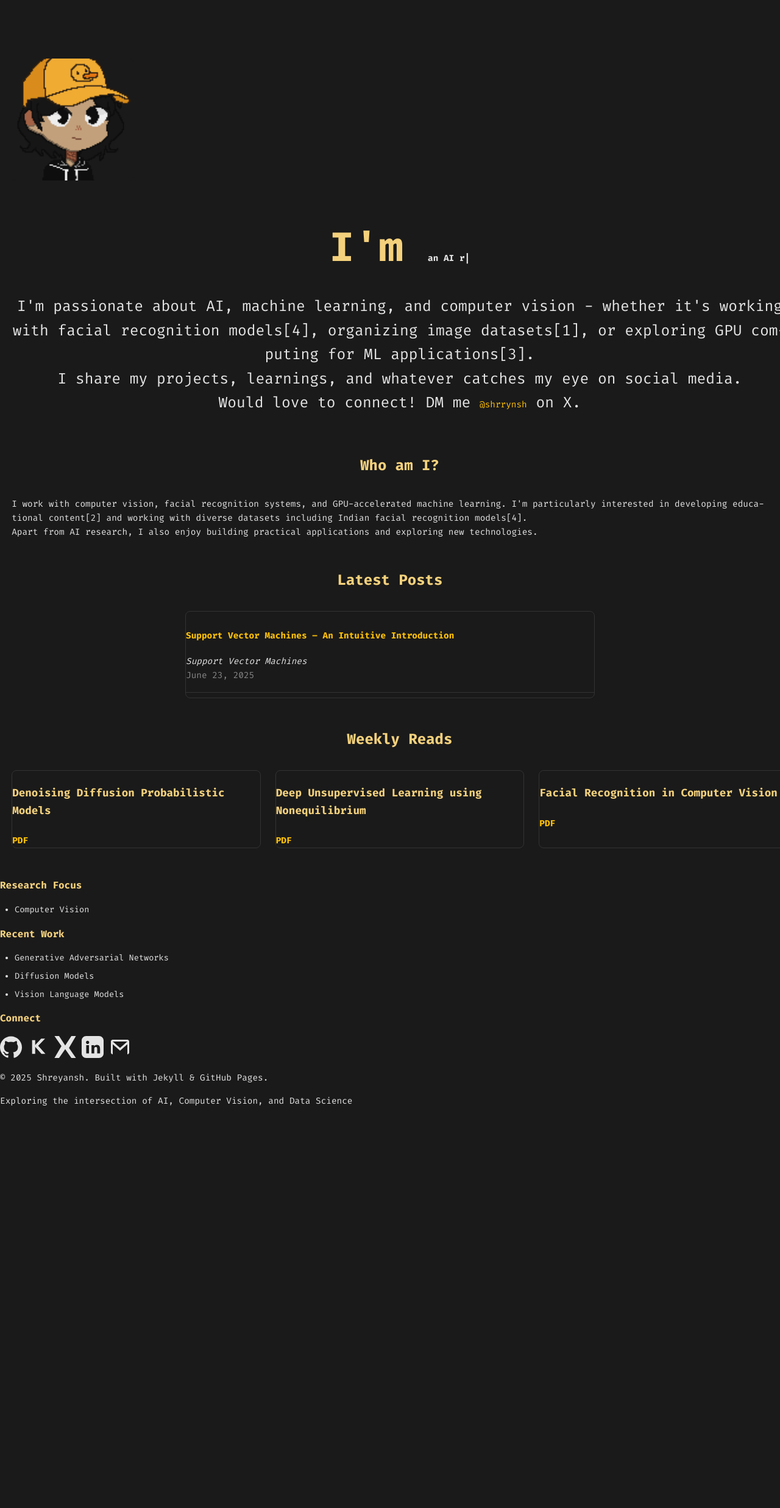
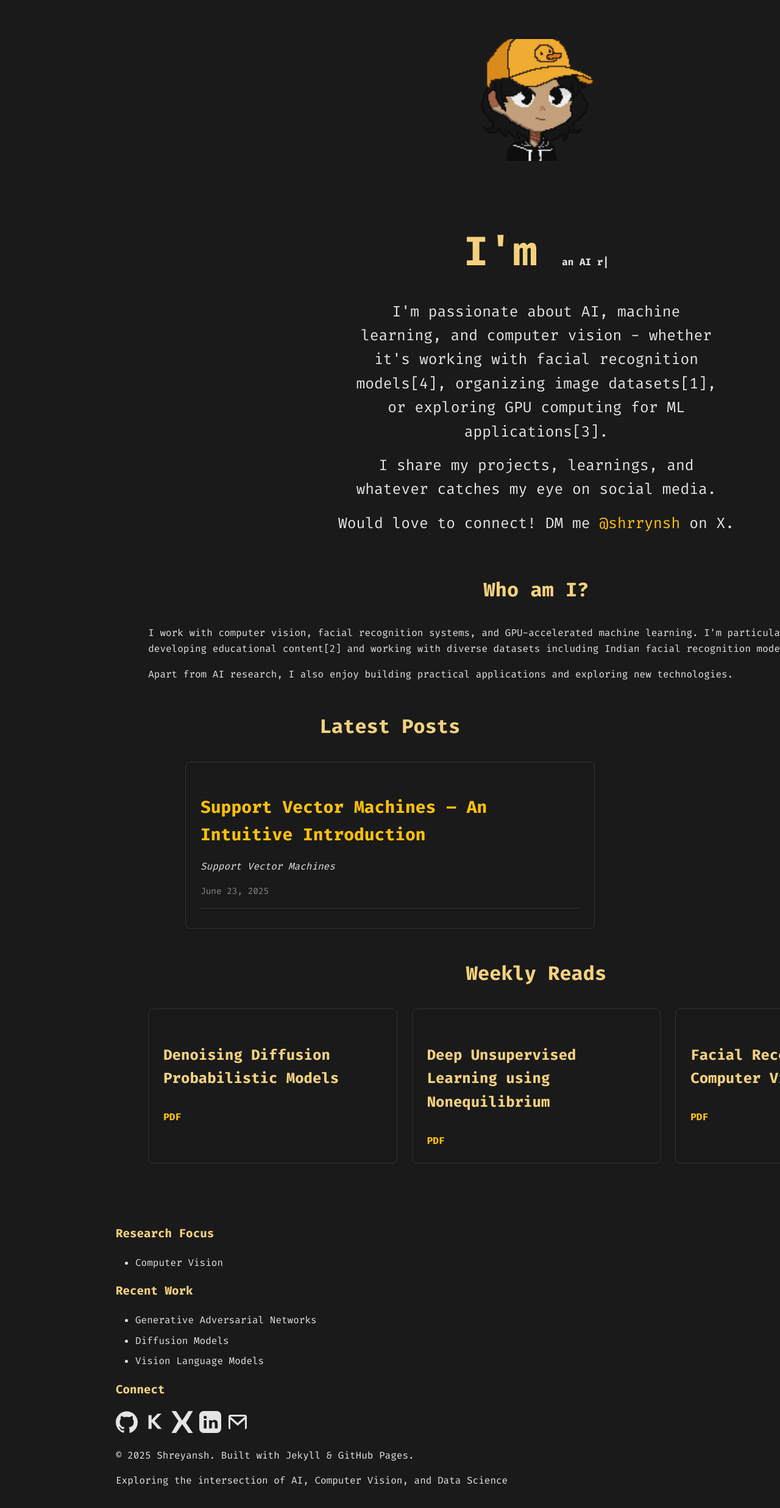
Before and after one commit to shrrynsh/site.github.io, a Jekyll site: the page built from index.md, in a window 1280 px wide. Shown: the whole page at 61% size. Built offline with Jekyll 4.4.1, drawn with Linux system fonts in a browser that asks for light colours; before the commit the page ends 1831 px from its top, so only the background shows below that.

Commit message:
Update default.html

```diff
--- a/_layouts/default.html
+++ b/_layouts/default.html
@@ -114,16 +114,15 @@
     .main-content {
       min-height: calc(100vh - 120px);
       width: 100%;
-      max-width: 2000px; /* Increased from 1600px */
-      margin: 0 auto;
-      padding: 2rem 1rem;
+      max-width: 900px;
+      margin: 2rem auto;
+      padding: 0 2rem;
       box-sizing: border-box;
-      overflow-x: hidden;
     }
 
     .content-wrapper {
       width: 100%;
-      max-width: 1800px; /* Increased from 1400px */
+      max-width: 800px;
       margin: 0 auto;
       word-wrap: break-word;
       overflow-wrap: break-word;
@@ -133,82 +132,50 @@
     /* Content container fixes */
     #main-container {
       width: 100%;
-      max-width: 2000px; /* Match main-content */
+      max-width: 900px;
       margin: 0 auto;
-      padding: 0 1rem;
-      overflow-x: hidden;
+      padding: 0;
       box-sizing: border-box;
     }
 
     /* Font size adjustments */
     body, html {
-      font-size: 14px; /* Base font size reduced */
+      font-size: 16px;
     }
 
     /* Heading sizes */
-    h1 { font-size: 1.8rem !important; }
-    h2 { font-size: 1.5rem !important; }
-    h3 { font-size: 1.3rem !important; }
-    h4 { font-size: 1.1rem !important; }
-    h5, h6 { font-size: 1rem !important; }
-
-    /* Post title size */
-    .post-title,
-    h1.post-title {
-      font-size: 2rem !important;
-    }
+    h1 { font-size: 2.5rem !important; }
+    h2 { font-size: 2rem !important; }
+    h3 { font-size: 1.75rem !important; }
+    h4 { font-size: 1.5rem !important; }
+    h5, h6 { font-size: 1.25rem !important; }
 
     /* Body text size */
     p, span, div, li {
-      font-size: 0.9rem !important;
-      line-height: 1.5 !important;
+      font-size: 1rem !important;
+      line-height: 1.6 !important;
     }
 
-    /* Code block adjustments */
-    pre, code {
-      font-size: 0.85rem !important;
-      line-height: 1.4 !important;
-      padding: 0.75rem !important;
+    /* Footer text size */
+    .footer-section h3 {
+      font-size: 1.2rem !important;
     }
 
-    /* Table text size */
-    table, th, td {
-      font-size: 0.85rem !important;
-    }
-
-    /* Footer text adjustments */
-    .footer-section h3 {
+    .footer-section li {
       font-size: 1rem !important;
     }
 
-    .footer-section li {
-      font-size: 0.85rem !important;
+    .footer-bottom {
+      font-size: 0.9rem !important;
     }
 
-    .footer-bottom {
-      font-size: 0.8rem !important;
-    }
-
-    /* Content sizing fixes */
-    .content-wrapper p,
-    .content-wrapper ul,
-    .content-wrapper ol,
-    .content-wrapper li,
-    .content-wrapper div,
-    .content-wrapper section {
-      max-width: 100%;
-      margin: 0;
-      padding: 0;
-      box-sizing: border-box;
-    }
-
-    /* Improve content spacing */
+    /* Content spacing */
     .content-wrapper > * + * {
-      margin-top: 1rem;
+      margin-top: 1.5rem;
     }
 
     p + p {
-      margin-top: 0.75rem;
+      margin-top: 1rem;
     }
 
     /* Mobile adjustments */
@@ -499,110 +466,61 @@ body, html {
   width: 100%;
   margin: 0;
   padding: 0;
-  min-width: 320px;
-  overflow-x: hidden;
 }
 
-/* Post content fixes */
+/* Post content */
 .post-content {
   width: 100%;
   max-width: 100%;
+  margin: 0 auto;
+  padding: 0;
+}
+
+/* Text formatting */
+p, li, a, span, div {
   word-wrap: break-word;
   overflow-wrap: break-word;
-  box-sizing: border-box;
 }
 
-/* Ensure all content is properly contained */
-*, *::before, *::after {
-  box-sizing: border-box;
-  max-width: 100%;
-}
-
-/* Text wrapping for all elements */
-h1, h2, h3, h4, h5, h6, p, li, a, span {
-  word-wrap: break-word;
-  overflow-wrap: break-word;
-  -webkit-hyphens: auto;
-  -ms-hyphens: auto;
-  hyphens: auto;
-}
-
-/* Image containment */
-img {
-  max-width: 100%;
-  height: auto;
-  display: block;
-}
-
-/* Code blocks and pre elements */
-pre, code {
-  white-space: pre-wrap;
-  word-wrap: break-word;
-  overflow-wrap: break-word;
-  max-width: 100%;
-}
-
-/* Text display optimizations */
-* {
-  text-rendering: optimizeLegibility;
-  -webkit-font-smoothing: antialiased;
-  -moz-osx-font-smoothing: grayscale;
-}
-
-/* Ensure proper text wrapping */
-p, li, a, span, div {
-  overflow-wrap: break-word;
-  word-wrap: break-word;
-  -ms-word-break: break-all;
-  word-break: break-word;
-  -ms-hyphens: auto;
-  -moz-hyphens: auto;
-  -webkit-hyphens: auto;
-  hyphens: auto;
-}
-
-/* Code block improvements */
+/* Code blocks */
 pre {
-  tab-size: 2;
-  -moz-tab-size: 2;
-  white-space: pre;
   overflow-x: auto;
-  max-width: 100%;
-  padding: 0.75rem !important;
-  margin: 1rem 0 !important;
+  padding: 1rem;
+  margin: 1rem 0;
+  font-size: 0.9rem;
 }
 
 code {
-  font-size: 0.85rem !important;
-  padding: 0.2rem 0.4rem !important;
+  font-size: 0.9rem;
+  padding: 0.2rem 0.4rem;
 }
 
-/* Table improvements */
+/* Tables */
 table {
   width: 100%;
   border-collapse: collapse;
-  font-size: 0.85rem !important;
 }
 
 th, td {
-  padding: 0.5rem;
+  padding: 0.75rem;
   text-align: left;
 }
 
-/* List spacing */
+/* Lists */
 ul, ol {
-  padding-left: 1.5rem;
-  margin: 0.5rem 0;
+  padding-left: 2rem;
+  margin: 1rem 0;
 }
 
-li + li {
-  margin-top: 0.25rem;
+li {
+  margin-bottom: 0.5rem;
 }
 
-/* Link improvements */
-a {
-  font-size: 0.9rem !important;
-  text-decoration: none;
+/* Footer container */
+.footer-container {
+  max-width: 900px;
+  margin: 0 auto;
+  padding: 3rem 2rem 1rem;
 }
   </style>
 
```
